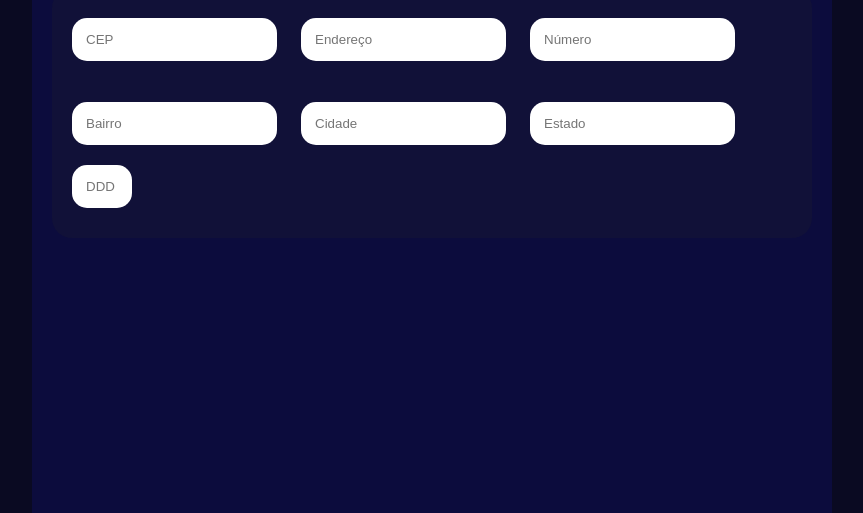
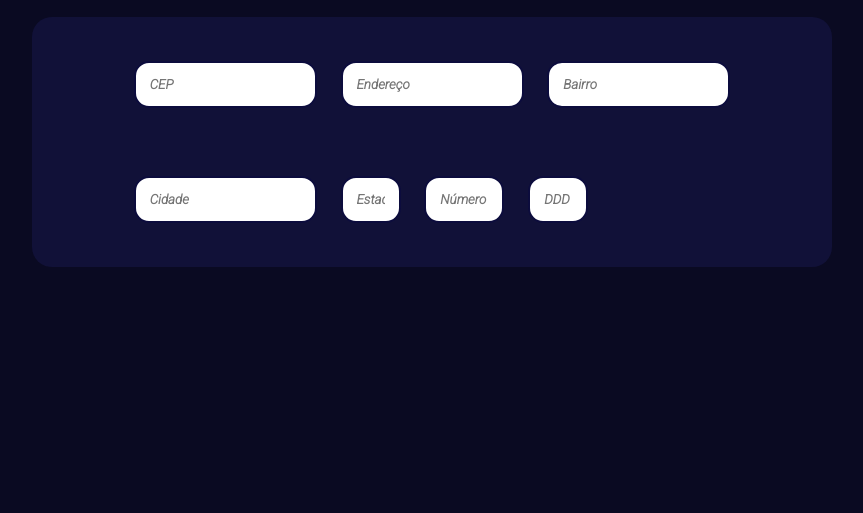
Before and after one commit to romulomelendez/HTML-CSS-JavaScript, a plain HTML site: page just_practing/estudo12/index.html in a window 1280 px wide. Shown: the part 287-800 px from the top of the page, without its empty margins (208-1071 px from the left). Drawn offline with Linux system fonts and the light colour scheme.

Commit message:
Consumindo API para verificar CEP do usuário

```diff
--- a/just_practing/estudo12/index.html
+++ b/just_practing/estudo12/index.html
@@ -13,14 +13,17 @@
 
         <div>
 
+            <h1>Verificando CEP</h1>
+            <P>OBS: Consumindo API</P>
+
             <form >
 
                 <p><input id = "cep" type = "number" placeholder = "CEP">
                 <input id = "endereco" type = "text" placeholder = "Endereço">
-                <input id = "numero" type = "number" placeholder = "Número"></p>
-                <p><input id = "bairro" type = "text" placeholder = "Bairro">
-                <input id = "cidade" type = "text" placeholder = "Cidade">
+                <input id = "bairro" type = "text" placeholder = "Bairro"></p>
+                <p><input id = "cidade" type = "text" placeholder = "Cidade">
                 <input id = "estado" type = "text" placeholder = "Estado">
+                <input id = "numero" type = "number" placeholder = "Número">
                 <input id = "ddd" type = "number" placeholder = "DDD"></p>
 
             </form>
--- a/just_practing/estudo12/style.css
+++ b/just_practing/estudo12/style.css
@@ -1,8 +1,11 @@
+@import url('https://fonts.googleapis.com/css2?family=Roboto:ital,wght@1,300&display=swap');
+
 * {
 
     margin: 0;
     padding: 0;
     box-sizing: border-box;
+    font-family: 'Roboto', sans-serif;
 
 }
 
@@ -19,10 +22,11 @@ body {
 div {
 
     display: flex;
+    flex-direction: column;
+    justify-content: center;
     align-items: center;
     width: 800px;
     height: 100vh;
-    background-color: #0c0c3d;
 
 }
 
@@ -42,19 +46,21 @@ form {
 
 input {
 
+    outline: none;
     border-radius: 15px;
-    border:  0.5px;
-    margin: 10px;
+    border:  2px solid #0c0c3d;
+    color: #111138;
+    font-weight: 600;
+    margin: auto 10px auto 10px;
     padding: 14px;
 
 }
+input#estado { width: 60px; }
 
-input#ddd {
+input#ddd { width: 60px; }
 
-    width: 60px;
-
-}
+input#numero { width: 80px; }
 
 /* Taking off the increase/decrease button inside input */
 input[type = number]::-webkit-inner-spin-button,
-input[type = number]::-webkit-outer-spin-button {-webkit-appearance: none; }
+input[type = number]::-webkit-outer-spin-button { -webkit-appearance: none; }
```
